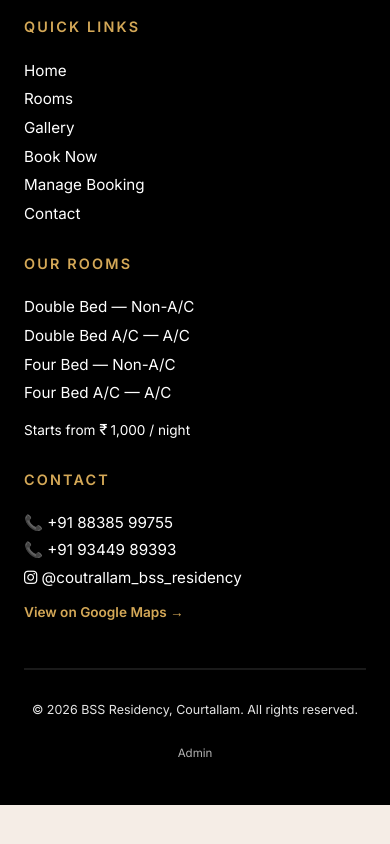
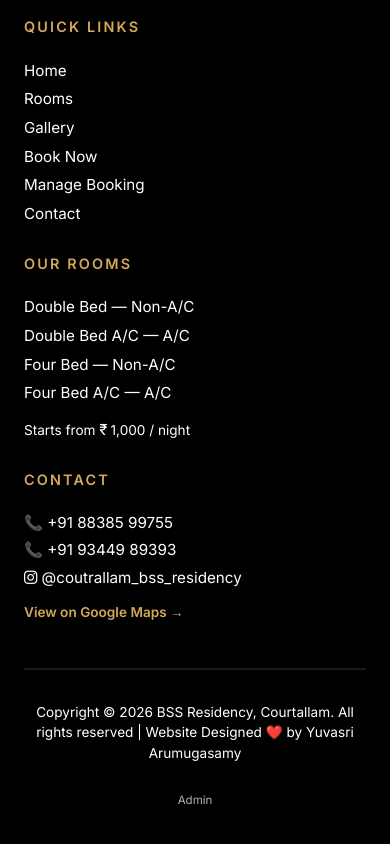
Before and after one commit to YuvasriArumugasamy/BSS-residency, a React (Create React App) app in the folder frontend/: page /checkin/1 in a window 390 px wide. Shown: the part 1745-2589 px from the top of the page. Before the commit the page ends 2550 px from the top, so only its background shows below. Built offline with nearby package versions, Linux system fonts and the light colour scheme; no server answers; a web font is replaced by a local one.

Commit message:
Fix booking ID fallback logic to ensure 6-digit numeric display instead of hex

```diff
--- a/frontend/src/components/Footer.css
+++ b/frontend/src/components/Footer.css
@@ -109,7 +109,7 @@
 .footer-bottom {
   max-width: 1200px; margin: 0 auto;
   display: flex; justify-content: space-between; align-items: center;
-  padding: 1.5rem 0; font-size: 0.78rem; color: rgba(255,255,255,0.7);
+  padding: 1.5rem 0; font-size: 0.85rem; color: #ffffff;
   position: relative; z-index: 1;
   animation: fadeIn 0.8s ease 0.4s both;
 }
@@ -151,7 +151,9 @@
   }
   .footer-bottom {
     padding: 2rem 0;
-    color: rgba(255,255,255,0.9) !important;
+    color: #ffffff !important;
+    font-size: 0.85rem !important;
+    line-height: 1.5;
     border-top: 1px solid rgba(255,255,255,0.1);
   }
   .admin-link {
--- a/frontend/src/components/Footer.js
+++ b/frontend/src/components/Footer.js
@@ -58,7 +58,7 @@ export default function Footer() {
           <h4>Contact</h4>
           <p>📞 {CONTACT.phonePrimary}</p>
           <p>📞 {CONTACT.phoneSecondary}</p>
-          <p><i className="fa-brands fa-instagram"></i> <a href={`https://instagram.com/${CONTACT.instagram}`} target="_blank" rel="noreferrer" style={{color:'inherit', textDecoration:'none'}}>@{CONTACT.instagram}</a></p>
+          <p><i className="fa-brands fa-instagram"></i> <a href={`https://instagram.com/${CONTACT.instagram}`} target="_blank" rel="noreferrer" style={{ color: 'inherit', textDecoration: 'none' }}>@{CONTACT.instagram}</a></p>
           <a
             href={MAP.directUrl}
             target="_blank"
@@ -71,7 +71,7 @@ export default function Footer() {
       </div>
 
       <div className="footer-bottom">
-        <p>© {new Date().getFullYear()} BSS Residency, Courtallam. All rights reserved.</p>
+        <p>Copyright © {new Date().getFullYear()} BSS Residency, Courtallam. All rights reserved | Website Designed ❤️ by  Yuvasri Arumugasamy</p>
         <Link to="/admin/login" className="admin-link">Admin</Link>
       </div>
     </footer>
--- a/frontend/src/pages/AdminDashboard.js
+++ b/frontend/src/pages/AdminDashboard.js
@@ -346,7 +346,7 @@ const BookingManagement = ({ bookings = [], period, setPeriod, onConfirm, onCanc
                 <td>
                   <div style={{ fontWeight: 600 }}>{b.name || 'Unknown'}</div>
                   <div style={{ fontSize: '0.75rem', color: 'var(--admin-primary)', fontWeight: 600 }}>
-                    #{b.bookingId || (b._id ? b._id.toString().slice(-6) : 'N/A')}
+                    #{b.bookingId || (b._id ? String(parseInt(b._id.toString().slice(-6), 16)).padStart(6, '0').slice(-6) : 'N/A')}
                   </div>
                   <div style={{ fontSize: '0.7rem', color: '#888' }}>{b.email || ''}</div>
                 </td>
--- a/frontend/src/pages/Booking.js
+++ b/frontend/src/pages/Booking.js
@@ -160,8 +160,8 @@ export default function Booking() {
 
   // --- SUCCESS / PENDING SCREEN ---
   if (pendingBooking) {
-    const bookingId = pendingBooking.bookingId || pendingBooking._id;
-    const shortId = bookingId?.toString().slice(-6).toUpperCase() || '';
+    const bookingId = pendingBooking.bookingId || (pendingBooking._id ? String(parseInt(pendingBooking._id.toString().slice(-6), 16)).padStart(6, '0').slice(-6) : '');
+    const shortId = bookingId;
     const waMsg = `Hello BSS Residency! 🙏\n\nI just submitted a booking request.\nBooking ID: ${bookingId}\nName: ${pendingBooking.name}\nRoom: ${pendingBooking.roomType}\nCheck-in: ${new Date(pendingBooking.checkIn).toLocaleDateString('en-IN')}\nCheck-out: ${new Date(pendingBooking.checkOut).toLocaleDateString('en-IN')}\n\nI have paid the advance of ₹500 via UPI. Please confirm!`;
 
     return (
--- a/frontend/src/pages/CheckIn.js
+++ b/frontend/src/pages/CheckIn.js
@@ -242,7 +242,7 @@ export default function CheckIn() {
           <div className="ci-booking-banner">
             <div className="ci-bb-item">
               <span>Booking ID</span>
-              <strong>#{booking.bookingId || booking._id?.toString().slice(-6).toUpperCase()}</strong>
+              <strong>#{booking.bookingId || (booking._id ? String(parseInt(booking._id.toString().slice(-6), 16)).padStart(6, '0').slice(-6) : '')}</strong>
             </div>
             <div className="ci-bb-item">
               <span>Room</span>
```
